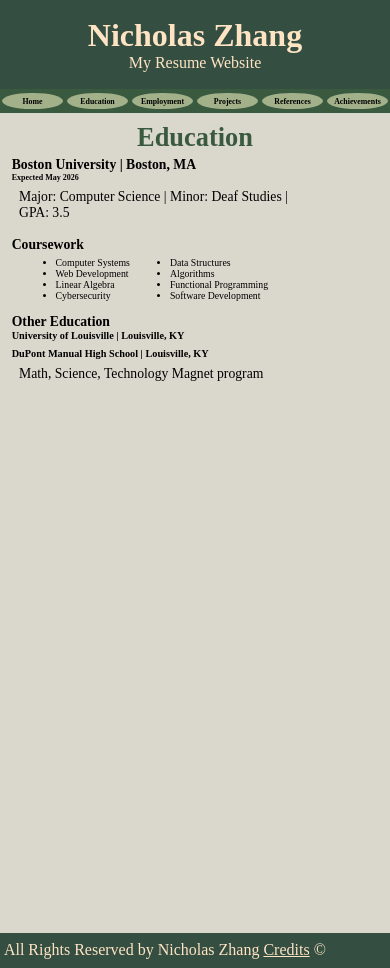
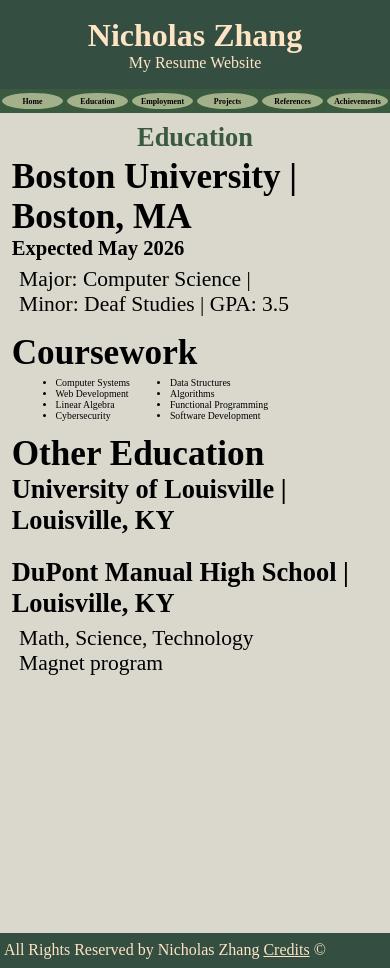
Before and after one commit to nzhan01/mp-1, a website: page education/education.html in a window 390 px wide. Drawn offline with Linux system fonts and the light colour scheme.

Commit message:
fixed media query formatting

```diff
--- a/achievements/achievements.css
+++ b/achievements/achievements.css
@@ -199,9 +199,7 @@
         font-size: calc(2px + 3vw);
     }
 
-    #profile-image{
-        max-width: 100%;
-    }
+
 
     #main{
         width: 100%;
@@ -216,8 +214,9 @@
         margin: 1vh 1vw;
     }
 
-    #main-image{
-        margin: 1vh auto;
+    h3{
+        margin-left: calc(5px + 3vw);
+        font-size: calc(2px + 4vw);
     }
 
     #main-title{
--- a/education/education.css
+++ b/education/education.css
@@ -200,16 +200,15 @@
         width:100%;
         height: 100vh;
         background-color: #dad7cdff;
+        font-size: calc(2px + 4vw);
     }
 
     main p{
         margin: 2% 2%;
-        font-size: calc(2px + 3vw);
+        font-size: calc(2px + 5vw);
     }
 
-    #profile-image{
-        max-width: 100%;
-    }
+
 
     #main{
         width: 100%;
@@ -224,9 +223,7 @@
         margin: 1vh 1vw;
     }
 
-    #main-image{
-        margin: 1vh auto;
-    }
+
 
     #main-title{
         text-align: center;
--- a/employment/employment.css
+++ b/employment/employment.css
@@ -184,6 +184,8 @@
         width:100%;
         height: 100vh;
         background-color: #dad7cdff;
+        font-size: calc(2px + 4vw);
+
     }
 
     main p{
@@ -191,15 +193,13 @@
         font-size: calc(2px + 3vw);
     }
 
-    #profile-image{
-        max-width: 100%;
-    }
 
     #main{
         width: 100%;
         display: flex;
         flex-direction: column;
         justify-content: center;
+
     }
 
     #main-text{
@@ -208,9 +208,7 @@
         margin: 1vh 1vw;
     }
 
-    #main-image{
-        margin: 1vh auto;
-    }
+
 
     #main-title{
         text-align: center;
--- a/references/references.css
+++ b/references/references.css
@@ -205,9 +205,7 @@
         font-size: calc(2px + 3vw);
     }
 
-    #profile-image{
-        max-width: 100%;
-    }
+
 
     #main{
         width: 100%;
@@ -222,8 +220,9 @@
         margin: 1vh 1vw;
     }
 
-    #main-image{
-        margin: 1vh auto;
+    h3{
+
+        font-size: calc(2px + 4vw);
     }
 
     #main-title{
```
Also changed, not shown: education/education.html (+2 -2 lines), index.html (+1 -7 lines), projects/projects.css (+4 -5 lines), references/references.html (+1 -0 lines).
